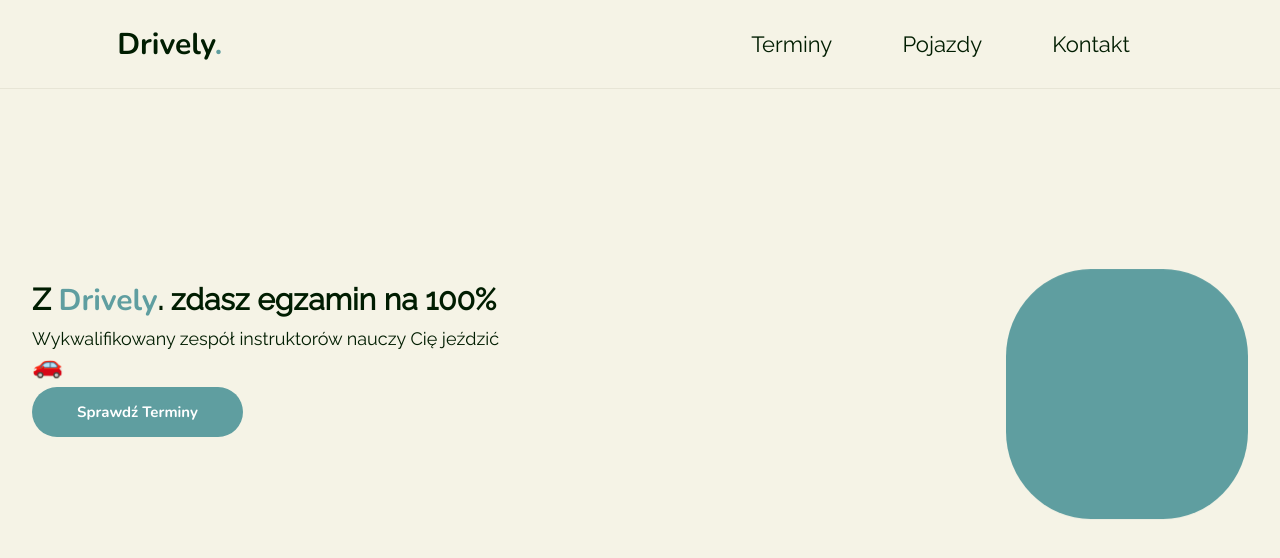
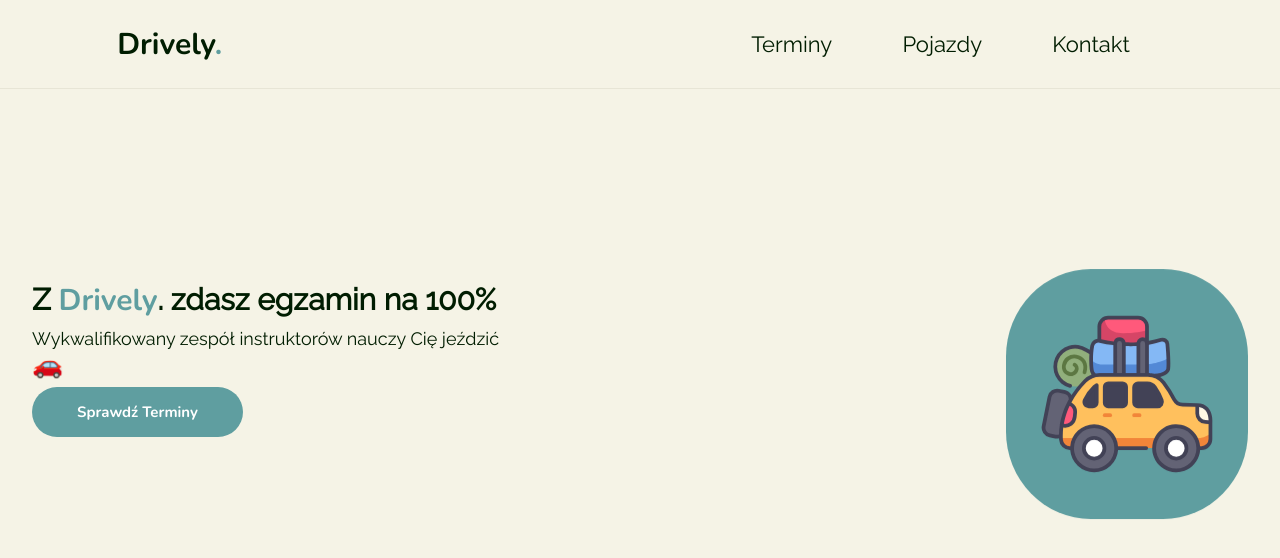
Before and after one commit to Zombiak21/Drively, a plain HTML site: page index.html in a window 1280 px wide. Drawn offline with nearby package versions, Linux system fonts and the light colour scheme.

Commit message:
Update files

```diff
--- a/scss/main.scss
+++ b/scss/main.scss
@@ -202,7 +202,7 @@
                 background-color: $green;
                 border-radius: 35%;
                 transform: rotate(-5deg);
-                background-image: url('./img/car.svg');
+                background-image: url('../img/car.svg');
                 background-repeat: no-repeat;
                 background-size: 75%;
                 background-position: center;
```
Also changed, not shown: css/main.css, 1 other file.
